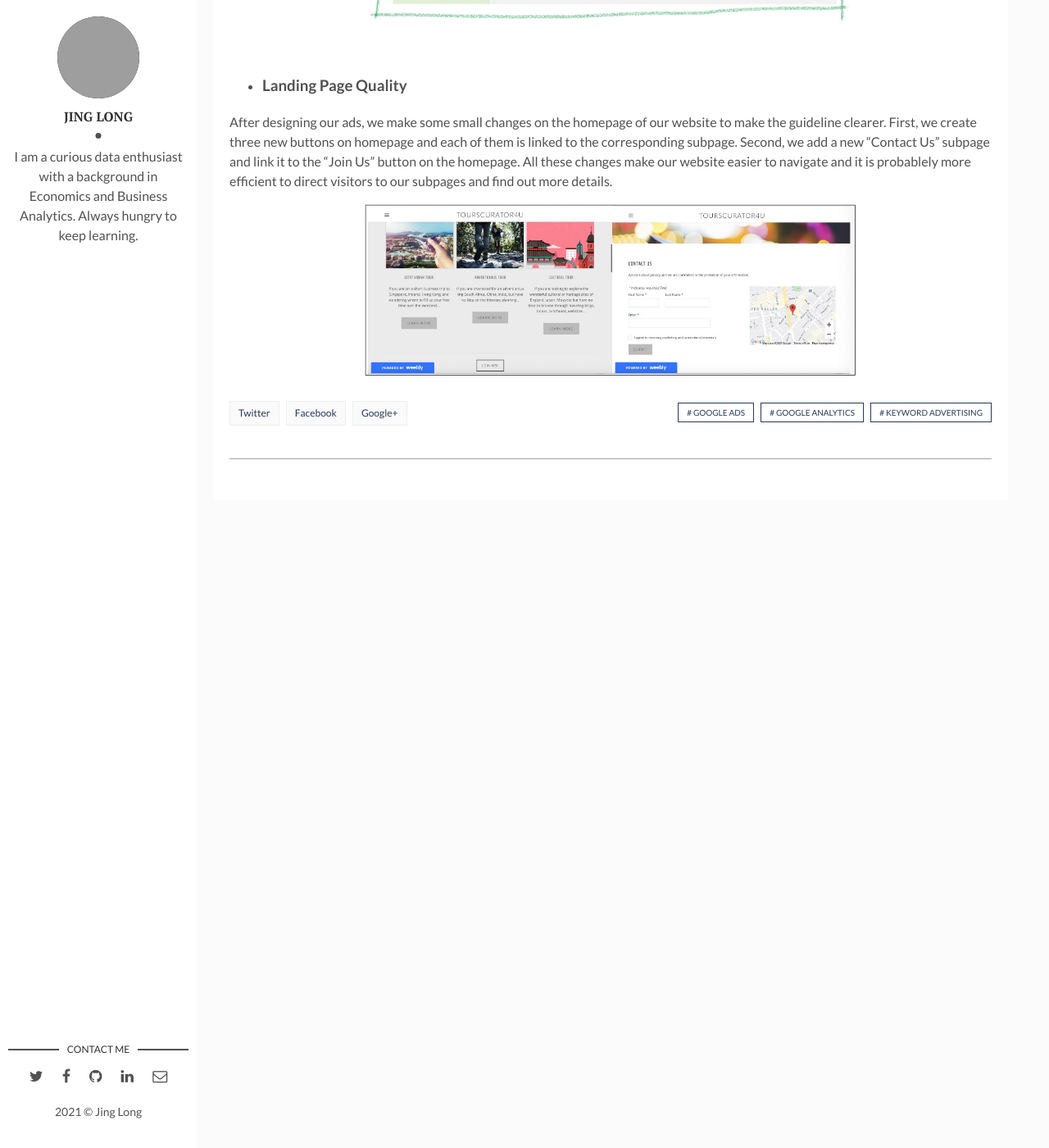
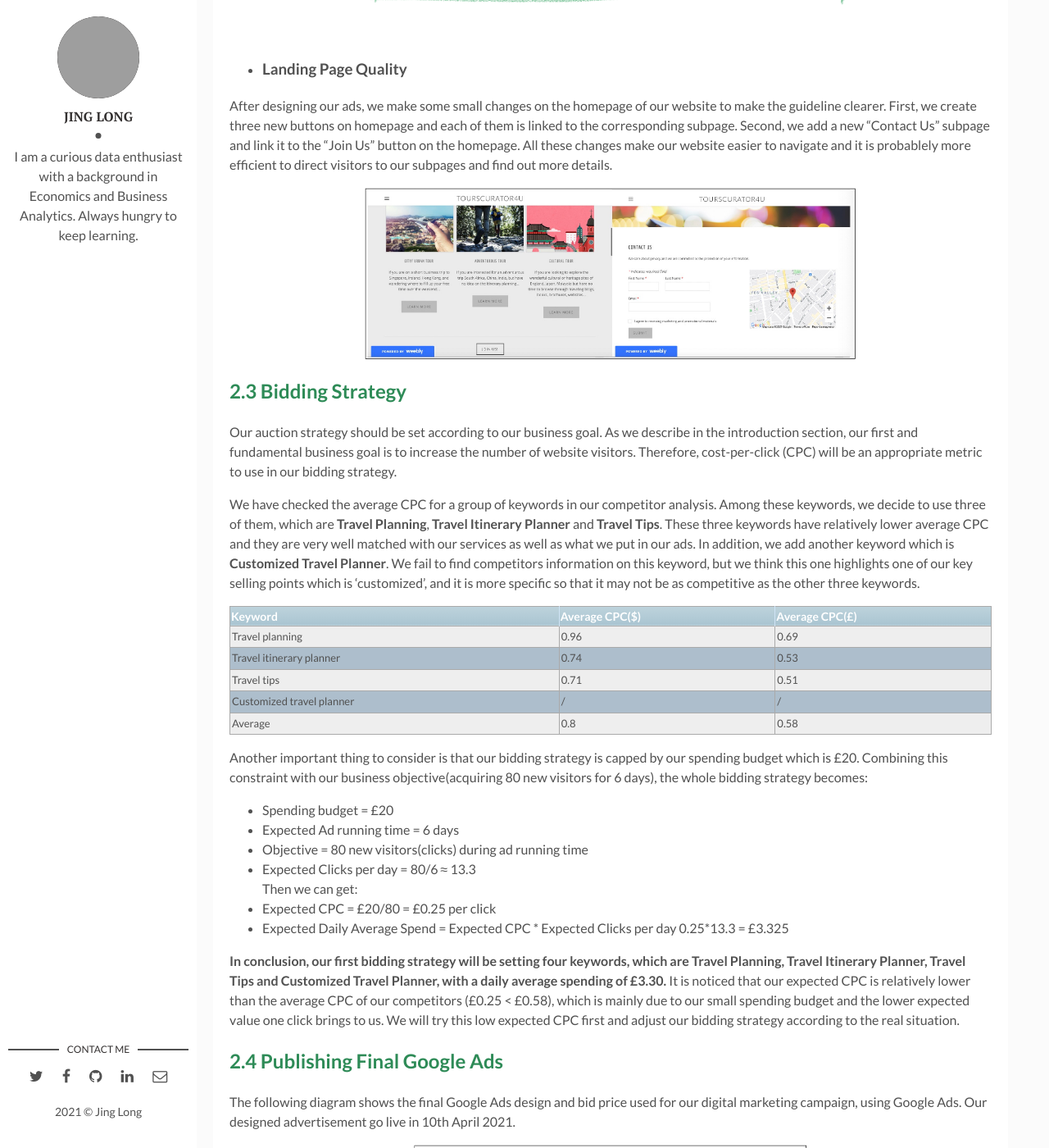
Before and after one commit to jing042323/jing-long, a Jekyll site: the page built from _posts/2021-10-07-google_ads.markdown, in a window 1280 px wide and 1400 px high, scrolled down 6224 px. Shown: the whole window at 82% size. Built offline with Jekyll 4.4.1, drawn with Linux system fonts in a browser that asks for light colours; comment, search, counter and statistics services are not loaded; before the commit the page ends 6854 px from its top, so only the background shows below that; some of the changed text lies outside the part shown; grey boxes are pictures that could not be loaded.

Commit message:
update ads

```diff
--- a/_posts/2021-10-07-google_ads.markdown
+++ b/_posts/2021-10-07-google_ads.markdown
@@ -113,7 +113,7 @@ Taking keyword 'Travel Planning' as an example, the following table presents val
 |     Ireland      |     1.03      |     /                     |     10        |     0.09                   |
 
 <p align="center">
-<img src="{{site.baseurl}}/assets/img/Google_Ads/competitor2.png" height="440" width="600" />
+<img src="{{site.baseurl}}/assets/img/Google_Ads/competitor2.png" height="420" width="600" />
 </p>
 
 We can see that situation varies in our target countries. The UK market faces the most intensive competition with the highest CPC and competitive density. Our competitors in the UK market pays on average $1.83 for one click on their ads. But the UK is also the largest market among the four countries as it has the biggest volume, which means there are a much greater number of visitors in the UK search for 'Travel planning'.
@@ -152,3 +152,42 @@ After designing our ads, we make some small changes on the homepage of our websi
 <p align="center">
 <img src="{{site.baseurl}}/assets/img/Google_Ads/homepage.png" height="210" width="600" />
 </p>
+
+## <span style="color:SeaGreen"> 2.3 Bidding Strategy</span>
+
+Our auction strategy should be set according to our business goal. As we describe in the introduction section, our first and fundamental business goal is to increase the number of website visitors. Therefore, cost-per-click (CPC) will be an appropriate metric to use in our bidding strategy.
+
+We have checked the average CPC for a group of keywords in our competitor analysis. Among these keywords, we decide to use three of them, which are **Travel Planning**, **Travel Itinerary Planner** and **Travel Tips**. These three keywords have relatively lower average CPC and they are very well matched with our services as well as what we put in our ads. In addition, we add another keyword which is **Customized Travel Planner**. We fail to find competitors information on this keyword, but we think this one highlights one of our key selling points which is 'customized', and it is more specific so that it may not be as competitive as the other three keywords.
+
+|     Keyword                        |     Average CPC($)    |     Average CPC(£)    |
+|------------------------------------|-----------------------|-----------------------|
+|     Travel   planning              |     0.96              |     0.69              |
+|     Travel   itinerary planner     |     0.74              |     0.53              |
+|     Travel   tips                  |     0.71              |     0.51              |
+|     Customized   travel planner    |     /                 |     /                 |
+|     Average                        |     0.8               |     0.58              |
+
+Another important thing to consider is that our bidding strategy is capped by our spending budget which is £20. Combining this constraint with our business objective(acquiring 80 new visitors for 6 days), the whole bidding strategy becomes:
+- Spending budget = £20
+- Expected Ad running time = 6 days
+- Objective = 80 new visitors(clicks) during ad running time
+- Expected Clicks per day = 80/6 ≈ 13.3
+Then we can get:
+- Expected CPC = £20/80 = £0.25 per click
+- Expected Daily Average Spend = Expected CPC * Expected Clicks per day 0.25*13.3 = £3.325
+
+**In conclusion, our first bidding strategy will be setting four keywords, which are Travel Planning, Travel Itinerary Planner, Travel Tips and Customized Travel Planner, with a daily average spending of £3.30.** It is noticed that our expected CPC is relatively lower than the average CPC of our competitors (£0.25 < £0.58), which is mainly due to our small spending budget and the lower expected value one click brings to us. We will try this low expected CPC first and adjust our bidding strategy according to the real situation.
+
+## <span style="color:SeaGreen"> 2.4 Publishing Final Google Ads</span>
+
+The following diagram shows the final Google Ads design and bid price used for our digital marketing campaign, using Google Ads. Our designed advertisement go live in 10th April 2021.
+
+<p align="center">
+<img src="{{site.baseurl}}/assets/img/Google_Ads/ads_launch.png" height="380" width="480" />
+</p>
+
+***
+
+# <span style="border-bottom:2px solid SeaGreen;color:SeaGreen">3. Ads Effectiveness Analysis</span>
+
+## <span style="color:SeaGreen"> 3.1 Summary of Ads Campaign </span>
```
Also changed, not shown: assets/img/Google_Ads/ads_launch.png (added).
